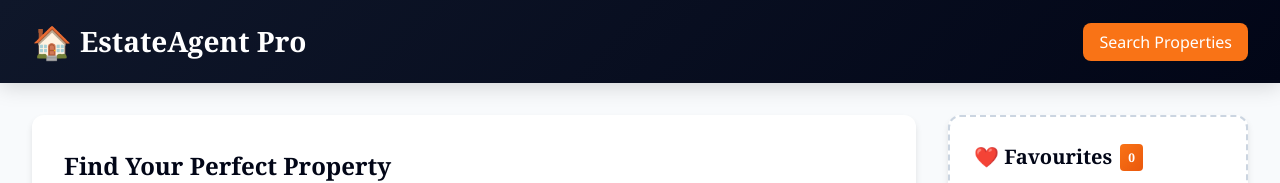
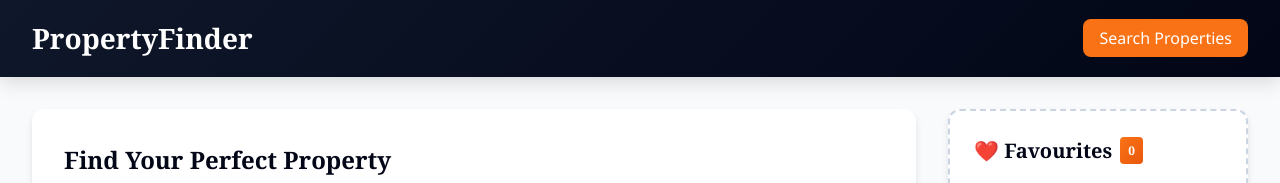
Before and after one commit to sanudathejan/w2153530-ACSD-CW-React, a React (Create React App) app in the folder w2153530reactcw/: page / in a window 1280 px wide. Shown: the top 183 px of the page. Built offline with nearby package versions, Linux system fonts and the light colour scheme.

Commit message:
Update app name in header to PropertyFinder
Replaces the logo and app name 'EstateAgent Pro' with 'PropertyFinder' in the Header component for branding consistency.

```diff
--- a/w2153530reactcw/src/components/Header.js
+++ b/w2153530reactcw/src/components/Header.js
@@ -15,8 +15,7 @@ function Header({ currentView, onNavigateHome }) {
           onKeyPress={(e) => e.key === 'Enter' && onNavigateHome()}
           aria-label="Go to home page"
         >
-          <span className="header__logo-icon" role="img" aria-label="house">🏠</span>
-          <span>EstateAgent Pro</span>
+          <span>PropertyFinder</span>
         </div>
 
         {/* Nav links */}
```
